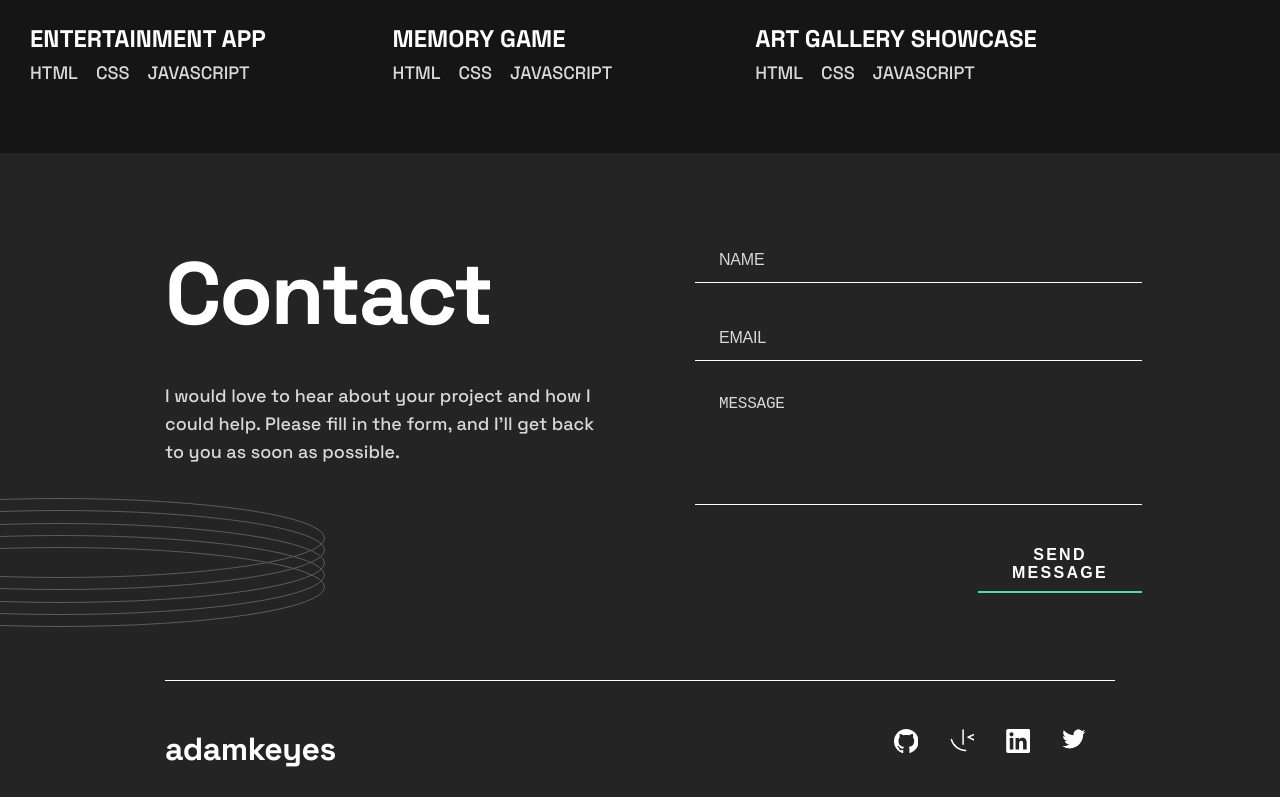
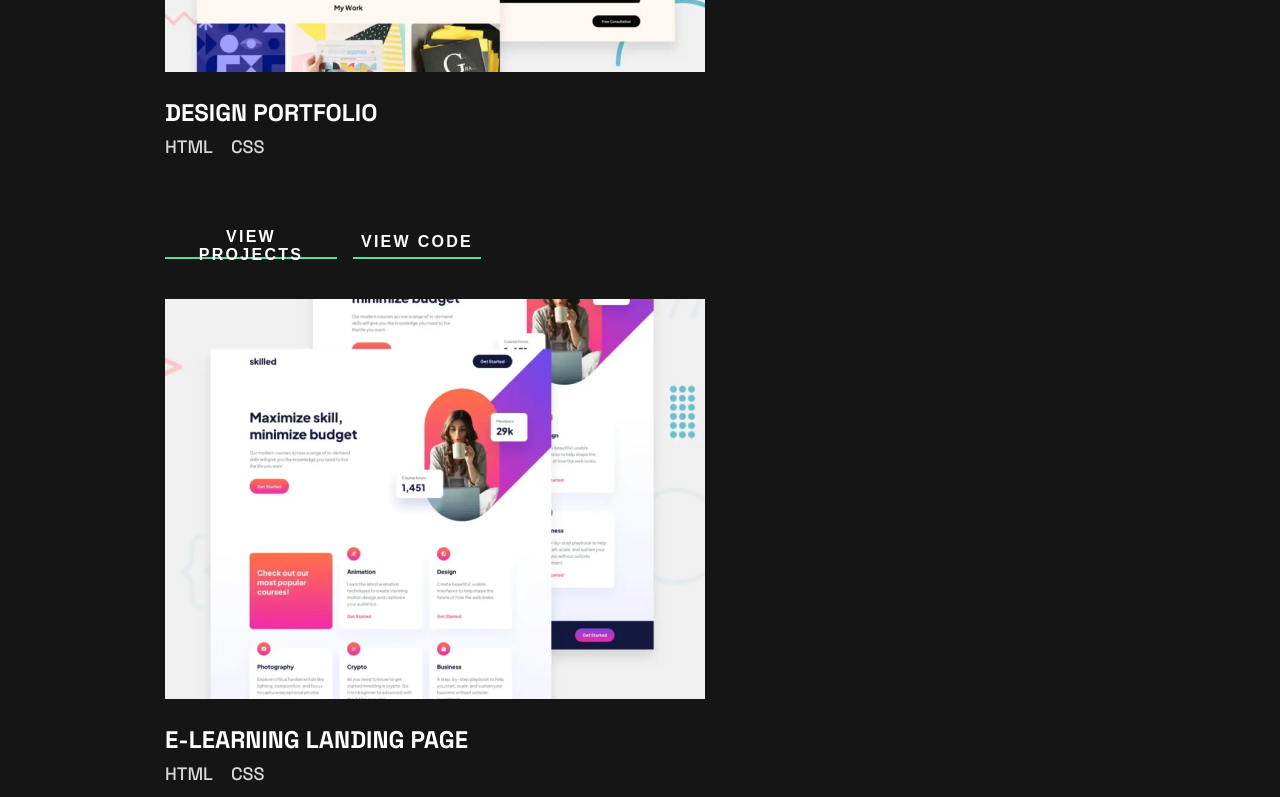
Before and after one commit to Bardia30/portfolio-react-spa, a React (Create React App) app: page / in a window 1280 px wide. Shown: the part 2000-2797 px from the top of the page. Built offline with nearby package versions, Linux system fonts and the light colour scheme.

Commit message:
completed 1.4 and 1.5 (tablet styling finished)

```diff
--- a/src/components/Contact/Contact.jsx
+++ b/src/components/Contact/Contact.jsx
@@ -17,13 +17,15 @@ function Contact() {
                 <h1 className='contacts__title'>contact</h1>
                 <p className='contacts__description'>I would love to hear about your project and how I could help. Please
                     fill in the form, and I’ll get back to you as soon as possible.</p>
-                <img className='contacts__rings' src={ring} alt="rings" />
+                <img className='contacts__rings-desktop' src={ring} alt="rings" />
             </section>
             <form className='form' action="submit">
                 <input className='form__input' placeholder='NAME' type="text" name='name'/>
                 <input type="email" name='email' placeholder='EMAIL' className='form__input'/>
                 <textarea name="message" className="form__message" placeholder='MESSAGE'></textarea>
                 <button className='btn form__cta'>send message</button>
+                <img className='contacts__rings-tablet' src={ring} alt="rings" />
+
             </form>
         </div>
     )
--- a/src/components/Contact/Contact.scss
+++ b/src/components/Contact/Contact.scss
@@ -6,9 +6,22 @@
 .contacts {
     display: flex;
     justify-content: space-between;
-
+    @include tablet {
+        flex-direction:column;
+    }
+    @include desktop {
+        flex-direction:row;
+    }
     &__left-section{
         padding-top:5.25rem;
+        @include tablet {
+            display: flex;
+            flex-direction: column;
+            align-items: center;
+        }
+        @include desktop {
+
+        }
     }
     &__title{
         margin:0;
@@ -16,6 +29,12 @@
         font-weight: 700;
         letter-spacing: -2.5px;
         text-transform: capitalize;
+        @include tablet {
+            font-size: 4.5rem;
+        }
+        @include desktop {
+            font-size:5.5rem;
+        }
     }
     &__description{
         margin:0;
@@ -25,11 +44,29 @@
         padding-top:2rem;
         width: 27.8125rem;
         padding-bottom: 2rem;
+        @include tablet {
+            text-align: center;
+        }
+        @include desktop {
+            text-align: none;
+        }
     }
-    &__rings {
+    &__rings-desktop {
+        display:none;
+        @include desktop{
+            display: block;
+            position:relative;
+            left: -23.125rem;
+            padding-bottom:3rem;
+        }
+    }
+    &__rings-tablet {
         position:relative;
-        left: -23.125rem;
+        left: -29.125rem;
         padding-bottom:3rem;
+        @include desktop {
+            display: none;
+        }
     }
 }
 
@@ -38,6 +75,12 @@
     padding-top:5.25rem;
     display: flex;
     flex-direction: column;
+    @include  tablet {
+        align-items: center;
+    }
+    @include desktop {
+        align-items: normal;
+    }
     &__input{
         width: 26.3125rem;
         height: 2.6875rem;
@@ -110,5 +153,14 @@
         width: 10.25em;
         height: 3.5rem;
         align-self: flex-end;
+        @include tablet {
+            align-self: center;
+            margin-left:18rem;
+        }
+        @include desktop {
+            align-self: flex-end;
+            margin-left: 0;
+        }
+
     }
 }
--- a/src/components/Footer/Footer.jsx
+++ b/src/components/Footer/Footer.jsx
@@ -1,8 +1,4 @@
 import React from 'react';
-import githubIcon from '../../assets/images/icon-github.svg';
-import linkedinIcon from '../../assets/images/icon-linkedin.svg';
-import twitterIcon from '../../assets/images/icon-twitter.svg';
-import frontendIcon from '../../assets/images/icon-frontend-mentor.svg';
 import Contact from '../Contact/Contact';
 import '../Contact/Contact.scss';
 import './Footer.scss';
--- a/src/components/Footer/Footer.scss
+++ b/src/components/Footer/Footer.scss
@@ -10,6 +10,12 @@
     padding-bottom:5.75rem;
     padding-top:3rem;
     border-top: 1px solid $primary-text;
+    @include tablet {
+        padding-bottom:2.5rem;
+    }
+    @include desktop {
+        padding-bottom:5.75rem;
+    }
     &__logo{
         margin:0;
         font-size:2rem;
@@ -20,5 +26,13 @@
         background-color: $secondary-background;
         padding-left: 10.3125rem;
         padding-right: 10.3125rem;
+        @include tablet {
+            padding-left: 1.875rem;
+            padding-right: 1.875rem;
+        }
+        @include desktop {
+            padding-left: 10.3125rem;
+            padding-right: 10.3125rem;
+        }
     }
 }
--- a/src/components/Hero/Hero.scss
+++ b/src/components/Hero/Hero.scss
@@ -28,6 +28,9 @@
         z-index: -1;
         @include tablet {
             right: 26.5rem;
+        }
+        @include desktop {
+            right:11rem;
         }
     }
     &__br {
--- a/src/components/ProjectsComponents/Project.jsx
+++ b/src/components/ProjectsComponents/Project.jsx
@@ -1,12 +1,34 @@
-import React, { useState } from 'react';
+import React, { useEffect, useState } from 'react';
 import './Projects.scss';
 
 function Project({ image, title, technologies }) {
   const [isHovered, setIsHovered] = useState(false);
 
+  const [viewportWidth, setViewportWidth] = useState(window.innerWidth);
+
+  const [isDesktop, setIsDesktop] = useState();
+
+  const handleResize = () => {
+    setViewportWidth(window.innerWidth);
+    if (viewportWidth < 1280) {
+      setIsDesktop(false);
+    } else {
+      setIsDesktop(true);
+    }
+  }
+
+  useEffect(()=>{
+    window.onload = () => {
+      handleResize();
+    };
+    window.addEventListener('resize', handleResize);
+  }, [viewportWidth])
+
+
+
   return (
     <section className='card'>
-      <div onMouseEnter={() => { setIsHovered(true); }} onMouseLeave={() => { setIsHovered(false); }} className='card__image-div'>
+      <div onMouseEnter={() => { setIsHovered(true); }} onMouseLeave={() => { setIsHovered(false); }} className={isDesktop ? 'card__image-div' : 'card__image-div card__image-div--invisible'}>
         <div className={isHovered ? 'card__buttons-visible' : 'card__buttons-invisible'}>
           <button className='btn card__cta-project'>View Projects</button>
           <button className='btn card__cta-code'>View Code</button>
@@ -18,12 +40,22 @@ function Project({ image, title, technologies }) {
           alt={title}
         />
       </div>
+      <img
+
+          className={isDesktop ? 'card__image-invisible' : 'card__image-visible'}
+          src={image}
+          alt={title}
+        />
       <h4 className='card__title'>{title}</h4>
       <section className='card__technologies'>
         {technologies.map(tech => (
           <p className='card__tech'>{tech}</p>
         ))}
       </section>
+      <section className={isDesktop ? 'card__buttons-tablet-invisible' : 'card__buttons-tablet-visible'}>
+          <button className='btn card__cta-project'>View Projects</button>
+          <button className='btn card__cta-code'>View Code</button>
+      </section>
     </section>
   )
 }
--- a/src/components/ProjectsComponents/Projects.scss
+++ b/src/components/ProjectsComponents/Projects.scss
@@ -32,6 +32,7 @@
         column-gap: 1.5rem;
         @include tablet {
             column-gap: 1.1rem;
+            padding-bottom: 5rem;
         }
         @include desktop {
             column-gap: 1.5rem;
@@ -62,6 +63,23 @@
             height:25rem;
         }
     }
+    &__image-visible {
+        width:33.75rem;
+        height:25rem;
+        padding-bottom:1.25rem;
+
+        @include tablet {
+            width:21.5625rem;
+            height:15.8125rem;
+        }
+        @include desktop {
+            width:33.75rem;
+            height:25rem;
+        }
+    }
+    &__image-invisible {
+        display:none;
+    }
     &__image-div{
         width:33.75rem;
         height:25rem;
@@ -72,6 +90,9 @@
         @include desktop {
             width:33.75rem;
             height:25rem;
+        }
+        &--invisible {
+            display: none;
         }
     }
     &__buttons-visible{
@@ -97,6 +118,13 @@
             visibility: hidden;
         }
 
+    }
+    &__buttons-tablet-visible {
+        display: flex;
+        column-gap: 1rem;
+    }
+    &__buttons-tablet-invisible {
+        display: none;
     }
     &__cta-code{
         width: 8rem;
@@ -132,6 +160,12 @@
         font-weight: 500;
         margin:0;
         padding-bottom:4.3125rem;
+        @include tablet {
+            padding-bottom:1.25rem;
+        }
+        @include desktop {
+            padding-bottom:4.3125rem;
+        }
     }
 
 }
--- a/src/styles/_mixins.scss
+++ b/src/styles/_mixins.scss
@@ -3,7 +3,7 @@
 
 //desktop viewport mixin, refer to vriables for breakpoints
 @mixin desktop {
-    @media (min-width: 1440px){
+    @media (min-width: 1280px){
         @content;
     }
 }
```
